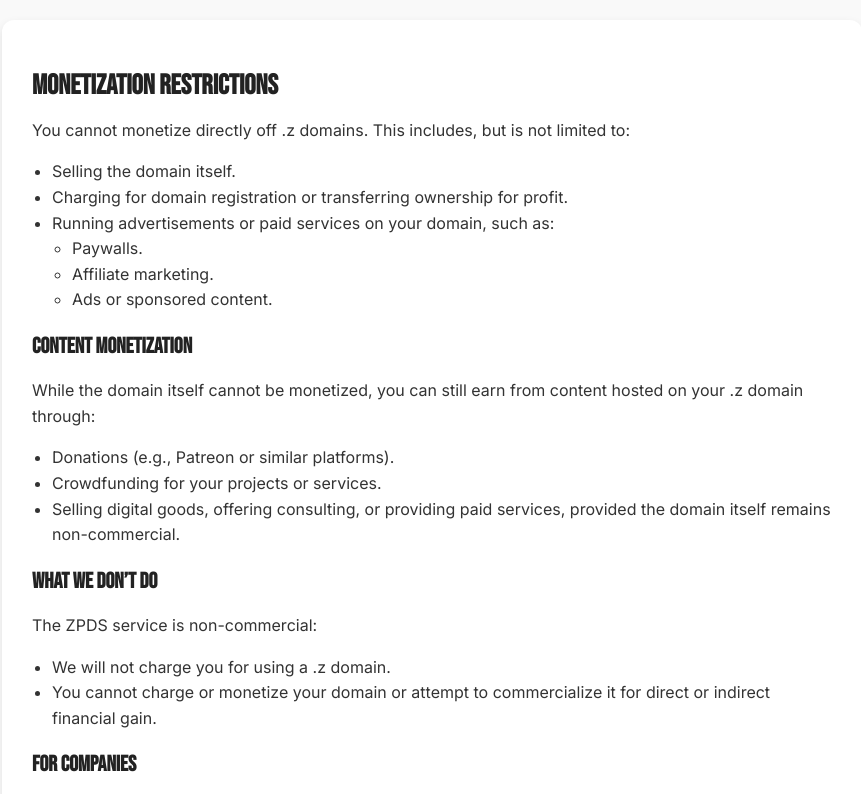
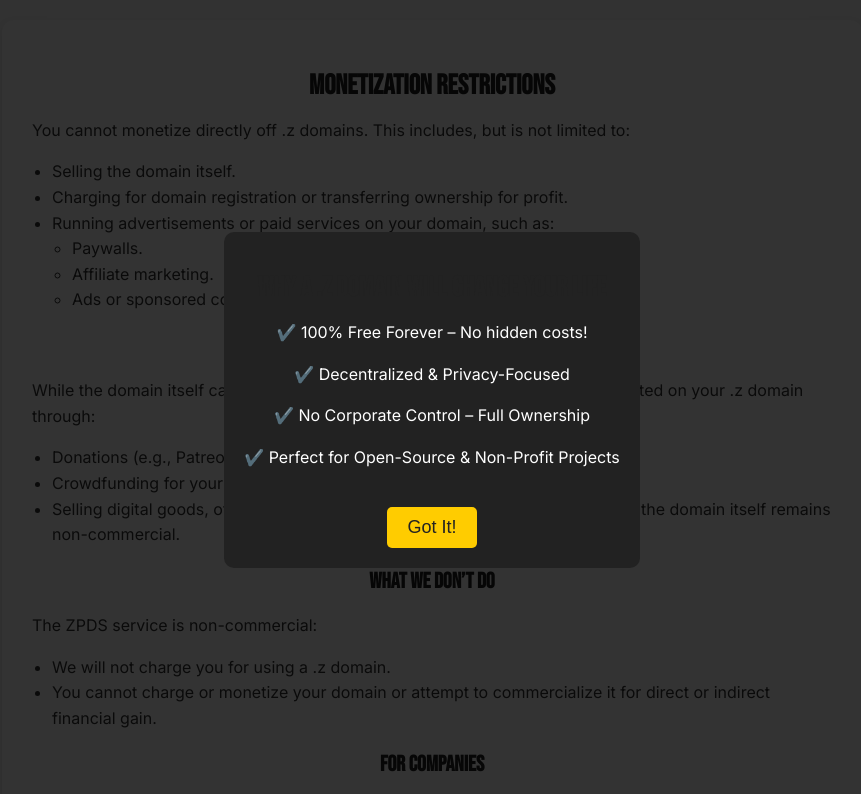
Before and after one commit to electric-otter/.z, a plain HTML site: page index.html in a window 1280 px wide. Shown: the top 794 px of the page, without its empty margins (208-1069 px from the left). Drawn offline with Linux system fonts and the light colour scheme.

Commit message:
Update index.html

```diff
--- a/index.html
+++ b/index.html
@@ -3,7 +3,8 @@
 <head>
     <meta charset="UTF-8">
     <meta name="viewport" content="width=device-width, initial-scale=1.0">
-    <title>Register a .z domain, its free and worth it!</title>
+    <meta name="description" content=".z domains are free, decentralized, and perfect for non-commercial projects. Learn more about monetization restrictions and benefits.">
+    <title>Register a .z Domain – It's Free and Worth It!</title>
     <link href="https://fonts.googleapis.com/css2?family=Bebas+Neue&family=Inter:wght@300;400;600&display=swap" rel="stylesheet">
     <style>
         body {
@@ -12,6 +13,7 @@
             padding: 20px;
             background-color: #f9f9f9;
             color: #333;
+            text-align: center;
         }
         .container {
             max-width: 800px;
@@ -20,10 +22,12 @@
             padding: 30px;
             border-radius: 12px;
             box-shadow: 0 4px 10px rgba(0, 0, 0, 0.1);
+            text-align: left;
         }
         h1, h2 {
             font-family: 'Bebas Neue', sans-serif;
             color: #222;
+            text-align: center;
         }
         h1 {
             font-size: 28px;
@@ -47,15 +51,56 @@
         }
         .badge img {
             max-width: 100px;
+            height: auto;
             margin-right: 10px;
         }
         .note {
             font-style: italic;
             color: #777;
+            text-align: center;
+        }
+        .slide-container {
+            position: fixed;
+            top: 0; left: 0;
+            width: 100%; height: 100%;
+            background: rgba(0, 0, 0, 0.8);
+            color: white;
+            display: flex;
+            justify-content: center;
+            align-items: center;
+            flex-direction: column;
+            opacity: 0;
+            transition: opacity 1s;
+            pointer-events: none;
+        }
+        .slide-container.show {
+            opacity: 1;
+            pointer-events: all;
+        }
+        .slide-content {
+            background: #222;
+            padding: 20px;
+            border-radius: 10px;
+            max-width: 80%;
+            text-align: center;
+        }
+        button {
+            margin-top: 20px;
+            padding: 10px 20px;
+            font-size: 18px;
+            cursor: pointer;
+            border: none;
+            background-color: #ffcc00;
+            color: #222;
+            border-radius: 5px;
+        }
+        button:hover {
+            background-color: #ffdb4d;
         }
     </style>
 </head>
 <body>
+
     <div class="container">
         <h1>Monetization Restrictions</h1>
         <p>You cannot monetize directly off .z domains. This includes, but is not limited to:</p>
@@ -93,10 +138,35 @@
 
         <h2>MyDomains</h2>
         <div class="badge">
-            <img src="Untitled.png" alt="Badge">
+            <img src="Untitled.png" alt="MyDomains Badge">
             <p><strong>Create a CNAME record</strong> and set it to <strong>1.1.1.1</strong>. This setting is required for functionality.</p>
         </div>
         <p class="note">Failure to set the CNAME correctly will result in the service not working.</p>
     </div>
+
+    <!-- Modal Slide -->
+    <div class="slide-container" id="slide">
+        <div class="slide-content">
+            <h1>Why a .z Domain Will Change Your Life</h1>
+            <p>✔️ 100% Free Forever – No hidden costs!</p>
+            <p>✔️ Decentralized & Privacy-Focused</p>
+            <p>✔️ No Corporate Control – Full Ownership</p>
+            <p>✔️ Perfect for Open-Source & Non-Profit Projects</p>
+            <button onclick="closeSlide()">Got It!</button>
+        </div>
+    </div>
+
+    <script>
+        document.addEventListener("DOMContentLoaded", function() {
+            setTimeout(() => {
+                document.getElementById("slide").classList.add("show");
+            }, 1000);
+        });
+
+        function closeSlide() {
+            document.getElementById("slide").classList.remove("show");
+        }
+    </script>
+
 </body>
 </html>
```
